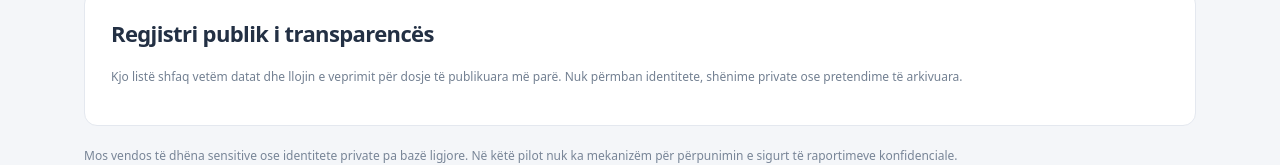
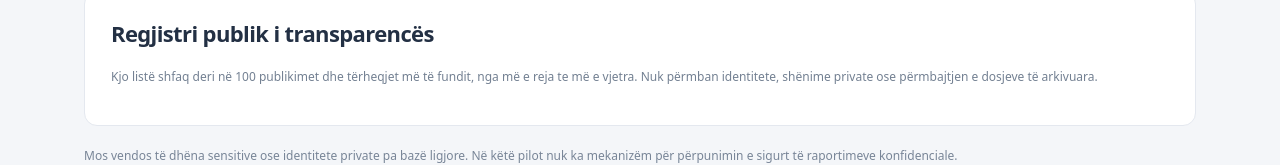
Before and after one commit to titanfit102-bit/Protesto, a website: page pilot.html in a window 1280 px wide. Shown: the part 1438-1603 px from the top of the page. Drawn offline with Linux system fonts and the light colour scheme; no server answers.

```diff
--- a/pilot.html
+++ b/pilot.html
@@ -126,7 +126,7 @@
    <button id="dialogue-report-export" class="btn subtle" type="button">Eksporto statistikat e agreguara (JSON)</button>
    <div id="dialogue-report" class="pilot-records" aria-live="polite"></div>
   </section>
-  <section class="pilot-panel"><h2>Regjistri publik i transparencës</h2><p>Kjo listë shfaq vetëm datat dhe llojin e veprimit për dosje të publikuara më parë. Nuk përmban identitete, shënime private ose pretendime të arkivuara.</p><div id="public-ledger" class="pilot-records" aria-live="polite"></div></section>
+  <section class="pilot-panel"><h2>Regjistri publik i transparencës</h2><p>Kjo listë shfaq deri në 100 publikimet dhe tërheqjet më të fundit, nga më e reja te më e vjetra. Nuk përmban identitete, shënime private ose përmbajtjen e dosjeve të arkivuara.</p><div id="public-ledger" class="pilot-records" aria-live="polite"></div></section>
   <p class="pilot-disclaimer">Mos vendos të dhëna sensitive ose identitete private pa bazë ligjore. Në këtë pilot nuk ka mekanizëm për përpunimin e sigurt të raportimeve konfidenciale.</p>
  </main>
 </body>
```
